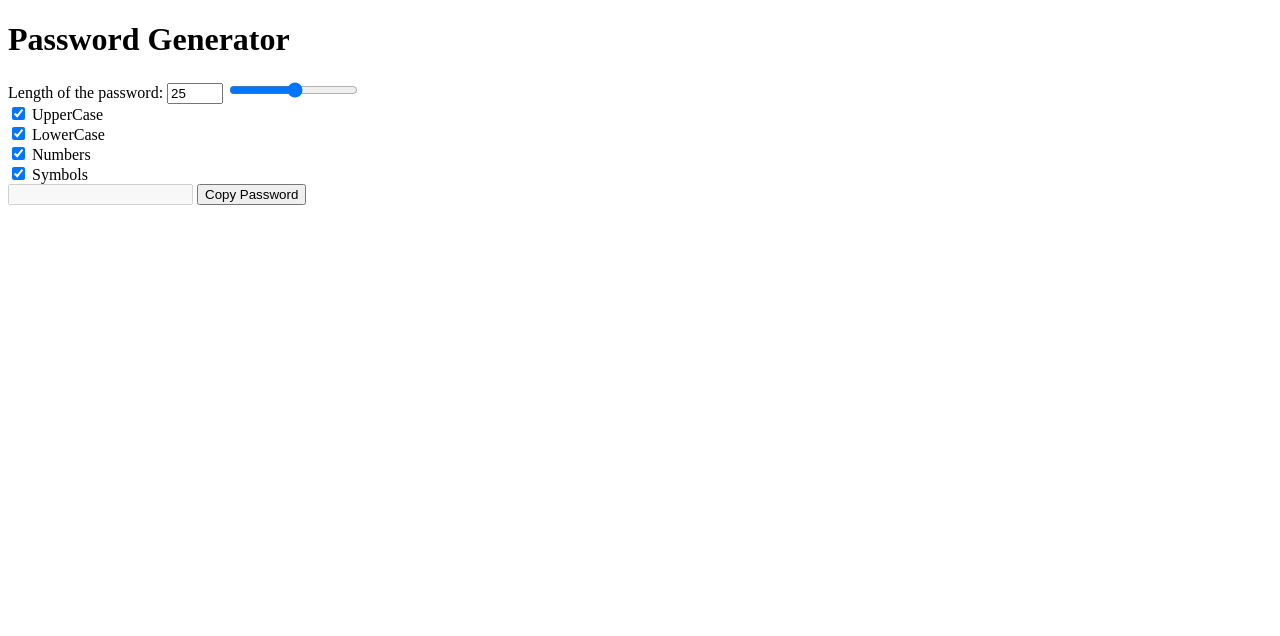
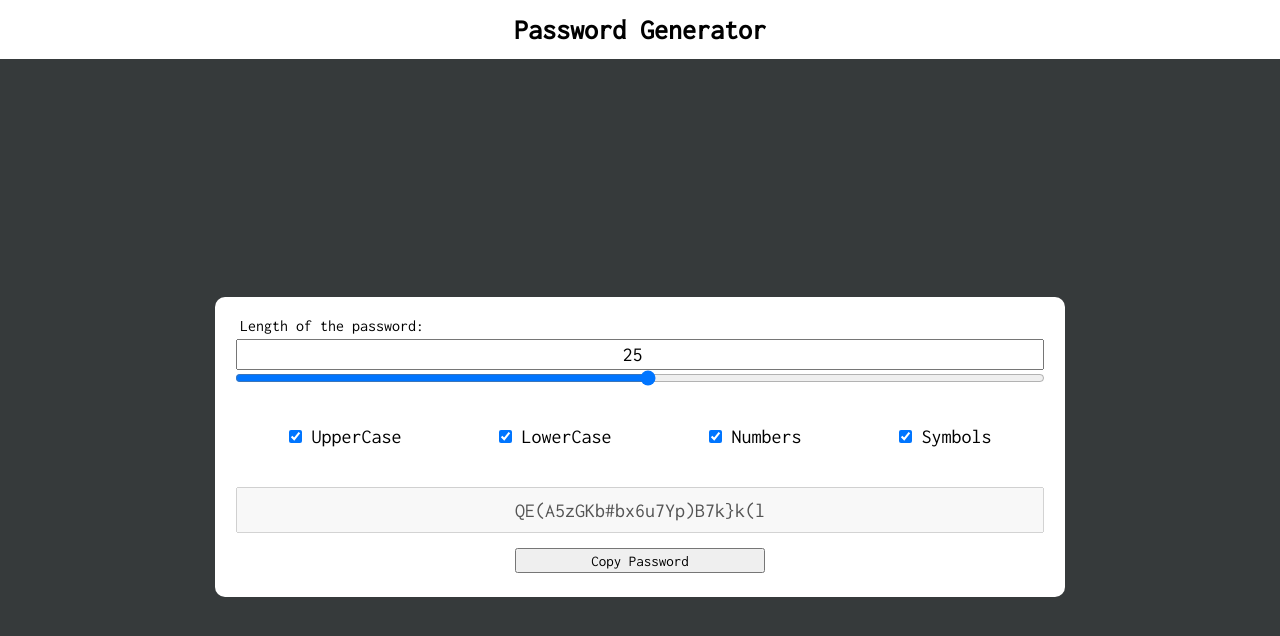
Before and after one commit to Dawwwei/password-generator, a plain HTML site: page index.html in a window 1280 px wide. Drawn offline with Linux system fonts and the light colour scheme; the site is published under a folder, as on GitHub Pages, so addresses that start at the root find nothing.

Commit message:
Upload files for github pages

```diff
--- a/css/index.css
+++ b/index.css
@@ -1,6 +1,6 @@
 @font-face {
     font-family: 'Inconsolata';
-    src: url('/fonts/Inconsolata-Regular.ttf') format('truetype');
+    src: url('Inconsolata-Regular.ttf') format('truetype');
 }
 
 :root {
--- a/index.html
+++ b/index.html
@@ -2,12 +2,12 @@
 <html lang="en">
 
 <head>
-    <link rel="stylesheet" href="/css/index.css">
-    <script src="/js/index.js"></script>
+    <link rel="stylesheet" href="index.css">
+    <script src="index.js"></script>
     <meta charset="UTF-8">
     <meta name="viewport" content="width=device-width, initial-scale=1.0">
     <title>Password Generator</title>
-    <link rel="icon" href="/img/favicon.jpg" type="jpg">
+    <link rel="icon" href="favicon.jpg" type="jpg">
 </head>
 
 <body onload="load()">
```
Also changed, not shown: Inconsolata-Regular.ttf (renamed from fonts/Inconsolata-Regular.ttf), favicon.jpg (renamed from img/favicon.jpg), index.js (renamed from js/index.js).
